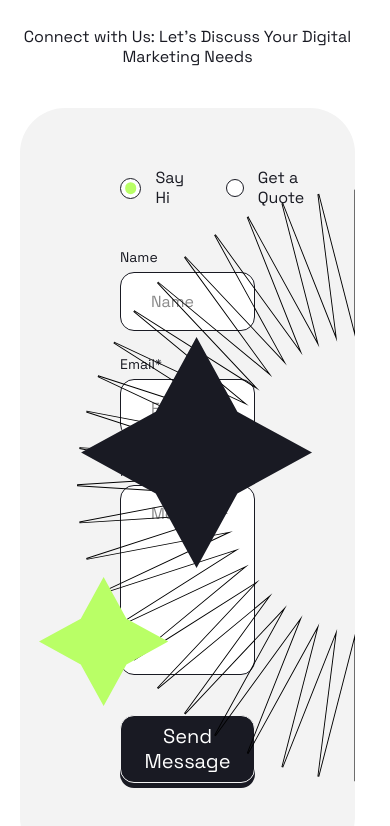
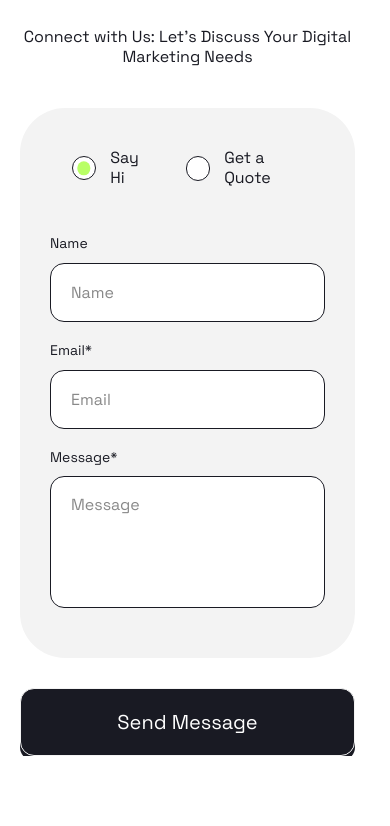
Before and after one commit to shizomanya/positivus-site, a plain HTML site: page index.html in a window 390 px wide. Shown: the part 8979-9805 px from the top of the page. After the commit the page ends 9765 px from the top, so only its background shows below. Drawn offline with Linux system fonts and the light colour scheme; files whose address does not match are found by name.

Commit message:
feat: add responsive layout for contact-us section

```diff
--- a/styles/blocks/_contact-us.scss
+++ b/styles/blocks/_contact-us.scss
@@ -1,9 +1,12 @@
 .contact-us {
   position: relative;
-  padding: 60px 100px 80px;
-  background-color: var(--color-gray);
-  border-radius: var(--border-radius-large);
   overflow-x: hidden;
+
+  @include mobile-above {
+    padding: 60px 100px 80px;
+    background-color: var(--color-gray);
+    border-radius: var(--border-radius-large);
+  }
 
   &::after {
     --contactUsImageOffsetY: 62px;
@@ -16,6 +19,10 @@
     height: calc(100% - var(--contactUsImageOffsetY) * 2);
     aspect-ratio: 1;
     background: url("../../images/contact-us-bg.svg") center/contain no-repeat;
+
+    @include tablet {
+      display: none;
+    }
   }
 
   &__form,
@@ -24,12 +31,38 @@
     flex-direction: column;
   }
 
+  &__request-types,
+  &__body {
+    @include mobile {
+      background-color: var(--color-gray);
+    }
+  }
+
+  &__request-types {
+    @include mobile {
+      padding: 40px 52px 36px;
+      border-radius: var(--border-radius-large) var(--border-radius-large) 0 0;
+    }
+  }
+
   &__form {
-    row-gap: 40px;
-    max-width: 556px;
+    @include tablet-above {
+      max-width: 556px;
+    }
+
+    @include mobile-above {
+      row-gap: 50px;
+    }
   }
 
   &__body {
     row-gap: 25px;
+
+    @include mobile {
+      row-gap: 20px;
+      margin-bottom: 30px;
+      padding: 10px 30px 50px;
+      border-radius: 0 0 var(--border-radius-large) var(--border-radius-large);
+    }
   }
 }
--- a/styles/blocks/_field.scss
+++ b/styles/blocks/_field.scss
@@ -3,6 +3,10 @@
   flex-direction: column;
   align-items: start;
   row-gap: 5px;
+
+  @include mobile {
+    row-gap: 10px;
+  }
 
   &__label {
     @include fluid-text(16, 14);
@@ -20,6 +24,10 @@
       transition-duration: var(--transition-duration);
     }
 
+    @include mobile {
+      padding-inline: 20px;
+    }
+
     &:focus {
       outline: none;
     }
@@ -32,6 +40,10 @@
       height: 190px;
       padding-block: 18px;
       resize: none;
+
+      @include mobile {
+        height: 132px;
+      }
     }
   }
 }
```
Also changed, not shown: styles/styles.css, 1 other file.
